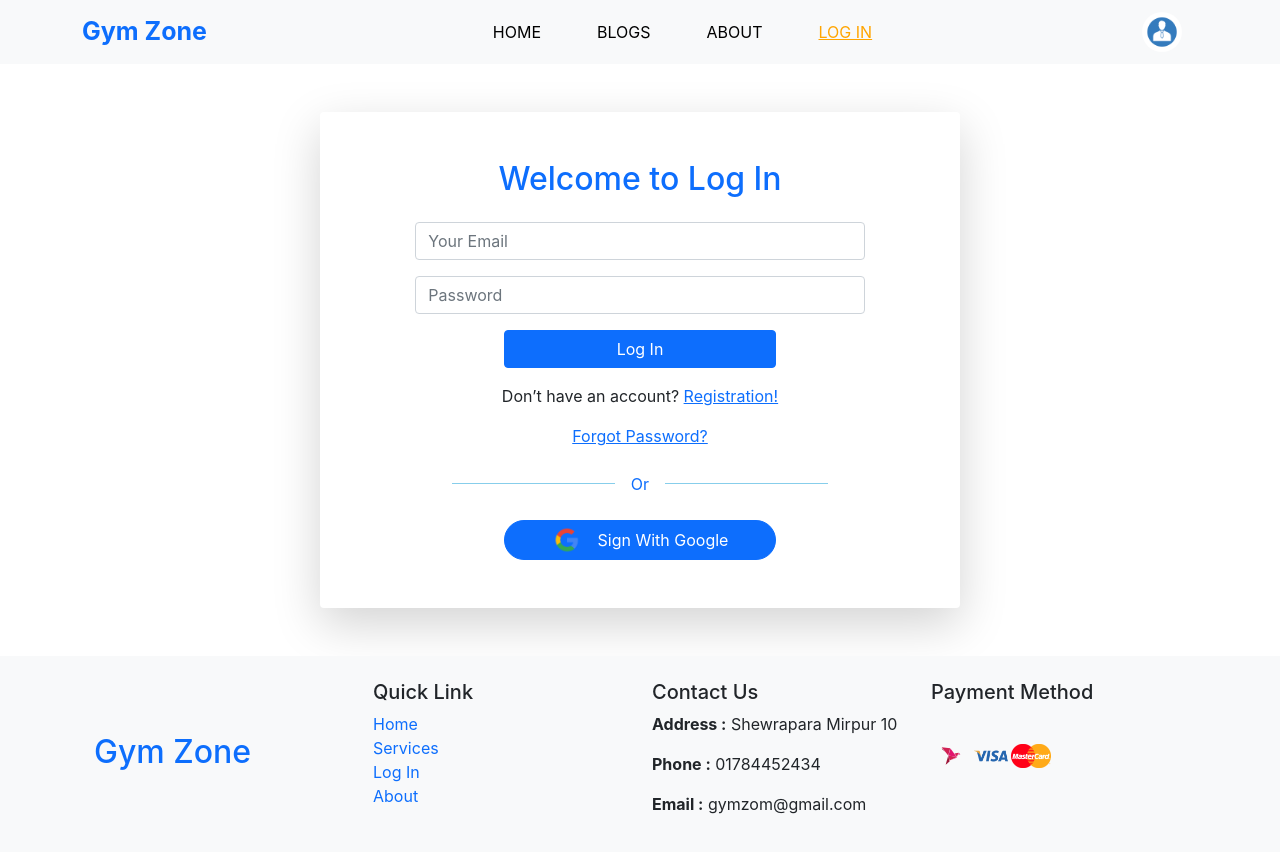
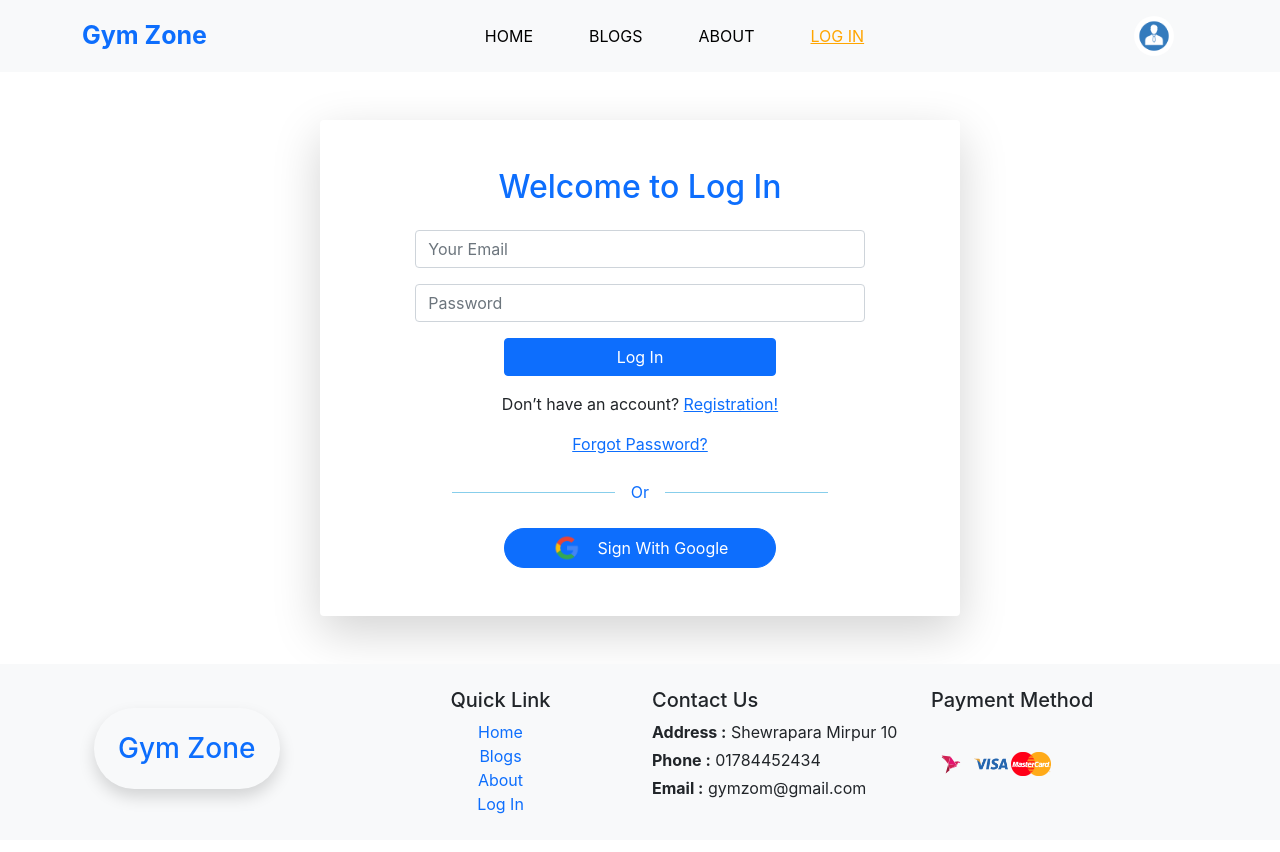
Before and after one commit to Mehedi4467/independent-service-provider, a React (Create React App) app: page /login in a window 1280 px wide. Shown: the top 852 px of the page. Built offline with nearby package versions, Linux system fonts and the light colour scheme; no server answers.

Commit message:
assignment complated

```diff
--- a/src/Components/Checkout/Checkout.js
+++ b/src/Components/Checkout/Checkout.js
@@ -2,9 +2,6 @@ import { useParams } from 'react-router-dom';
 import useServices from '../../hooks/useServices';
 import { useForm } from 'react-hook-form';
 import { useState } from 'react';
-
-
-
 
 
 const Checkout = () => {
@@ -43,7 +40,10 @@ const Checkout = () => {
 
                     <div className='shadow rounded-3 p-4 mt-3'>
                         <img className='img-fluid shadow rounded-3 ms-auto' src={singleService?.image} alt={singleService?.name} />
-                        <p style={{ fontSize: '15px', color: 'orange' }} className='shadow rounded-pill p-3 mt-2 text-center'>Price : ${singleService?.price}</p>
+                        <div className='shadow rounded-pill pt-3 my-3 text-center d-flex justify-content-evenly '>
+                            <p style={{ fontSize: '15px', color: 'orange' }} >{singleService?.name}</p>
+                            <p style={{ fontSize: '15px', color: 'orange' }} >Price : ${singleService?.price}</p>
+                        </div>
                         <p className='shadow rounded-3 p-3 text-muted'>{singleService?.discription}</p>
                     </div>
                 </div>
--- a/src/Components/Footer/Footer.js
+++ b/src/Components/Footer/Footer.js
@@ -13,27 +13,27 @@ const Footer = () => {
             <div className='container p-4'>
                 <div className='row'>
                     <div className='col-6 col-md-3 d-flex align-items-center'>
-                        <h2 className='text-primary'>Gym Zone</h2>
+                        <h3 className='text-primary shadow p-4 rounded-pill'>Gym Zone</h3>
                     </div>
-                    <div className='col-6 col-md-3 quickLink'>
+                    <div className='col-6 col-md-3 quickLink text-center '>
                         <h5>Quick Link</h5>
 
                         <Link to="/">Home</Link>
-                        <Link to="/">Services</Link>
-                        <Link to="/">Log In</Link>
-                        <Link to="/">About</Link>
+                        <Link to="/blogs">Blogs</Link>
+                        <Link to="/about">About</Link>
+                        <Link to="/login">Log In</Link>
                     </div>
-                    <div className='col-6 col-md-3'>
+                    <div className='col-6 col-md-3  mt-3 mt-md-0'>
                         <h5>Contact Us</h5>
                         <div className='d-flex align-items-center'>
                             <div>
-                                <p><b>Address :</b> Shewrapara Mirpur 10</p>
-                                <p><b>Phone :</b> 01784452434</p>
+                                <p className='p-0 m-0'><b>Address :</b> Shewrapara Mirpur 10</p>
+                                <p className='p-0 my-1'><b>Phone :</b> 01784452434</p>
                                 <p><b>Email :</b> gymzom@gmail.com</p>
                             </div>
                         </div>
                     </div>
-                    <div className='col-6 col-md-3'>
+                    <div className='col-6 col-md-3 mt-3 mt-md-0'>
                         <h5>Payment Method</h5>
                         <div className='d-flex align-items-center'>
 
--- a/src/Components/Header/Header.js
+++ b/src/Components/Header/Header.js
@@ -36,7 +36,7 @@ const Header = () => {
                         }
 
                     </Nav>
-                    <div className="d-flex align-items-center">
+                    <div className={`d-flex align-items-center justify-content-center  p-2 rounded-pill ${user && 'shadow'}`}>
                         {
                             user?.photoURL ? <img src={user?.photoURL} height='40' width='40' className="rounded-circle" alt="" />
                                 : <img src={userLogo} height='40' width='40' className="rounded-circle" alt="" />
--- a/src/Components/Home/Banner/Banner.js
+++ b/src/Components/Home/Banner/Banner.js
@@ -18,7 +18,7 @@ const Banner = () => {
         <div className='banner-body' style={sectionStyle}>
             <div className='banner-item  d-flex align-items-center'>
                 <div>
-                    <img src={banner} alt="" />
+                    <img className='img-fluid' src={banner} alt="" />
                 </div>
                 <div className='text-white d-none d-md-block'>
                     <h2>Hi <br></br> <span className=' name'>I am Will Jhone</span> </h2>
```
